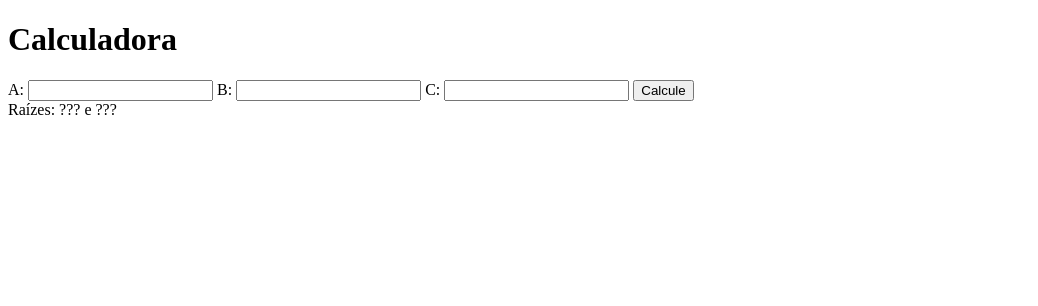
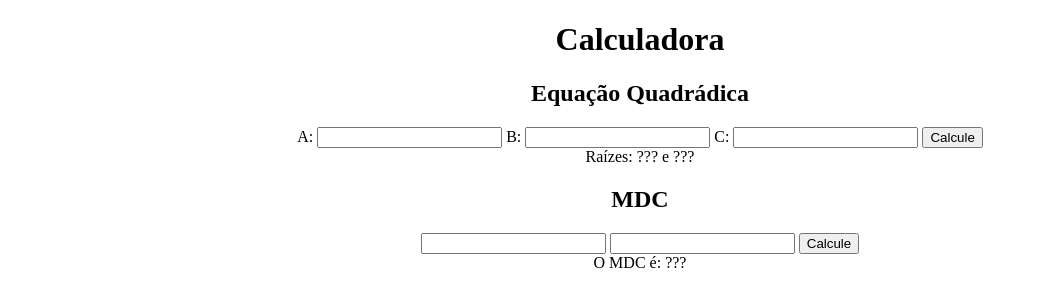
Before and after one commit to amaral220x/calculadora, a plain HTML site: page index.html in a window 1280 px wide. Shown: the whole page, without its empty margins (0-1038 px from the left). Drawn offline with Linux system fonts and the light colour scheme.

Commit message:
Agora adicionando a função mdc

```diff
--- a/index.html
+++ b/index.html
@@ -12,8 +12,15 @@
     <h1>
         Calculadora
     </h1>
+    <h2>
+        Equação Quadrádica
+    </h2>
     A: <input type="number" id="a">  B: <input type="number" id="b">  C: <input type="number" id="c"> <button onclick="funcaoQuad();">Calcule</button> <br/>
     Raízes: <span id="span1">???</span> <span id="span2">e ???</span>
-
+    <h2>
+        MDC
+    </h2>
+    <input type="number" id="m"> <input type="number" id="n">  <button onclick="mdc();">Calcule</button> <br/>
+    O MDC é: <span id="mdc">???</span>
 </body>
 </html>
--- a/main.js
+++ b/main.js
@@ -17,5 +17,25 @@ function funcaoQuad(){
     result1.textContent = r1;
     result2.textContent = r2;
     }
+}
 
+function mdc(){
+    var m = parseInt(document.getElementById("m").value);
+    var n = parseInt(document.getElementById("n").value);
+    var aux;
+    var resultmdc = document.getElementById("mdc");
+
+    if(m < n){
+        aux = m;
+        m = n;
+        n = aux;
+    }
+
+    while (n != 0){
+        aux = m;
+        m = n;
+        n = aux % n;
+    }
+
+    resultmdc.textContent = m;
 }
--- a/style.css
+++ b/style.css
@@ -0,0 +1,3 @@
+body {
+    text-align: center;
+}
```
